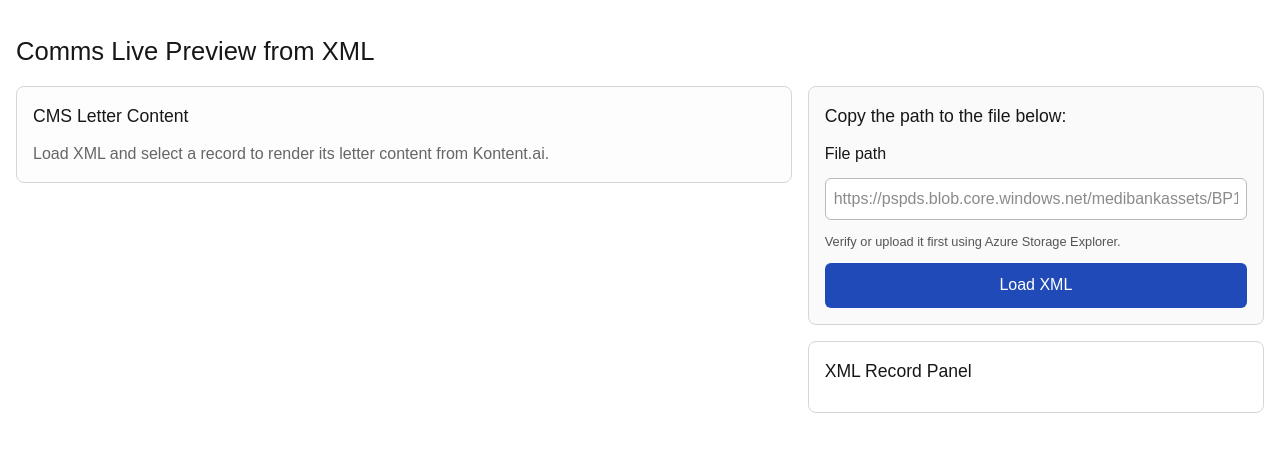
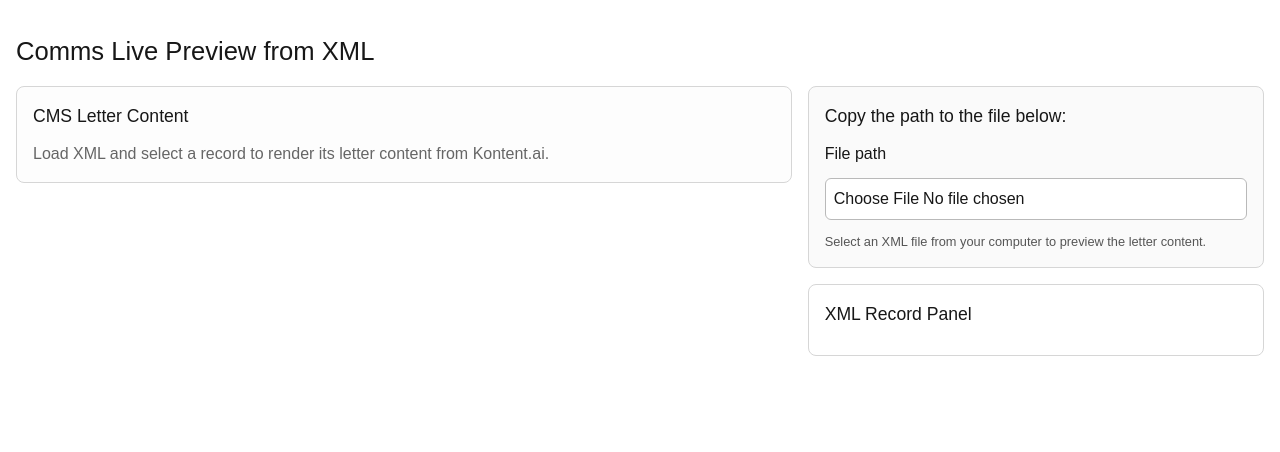
Before and after one commit to gbusani-personal/digital-kontnet-comms-upm-preview, a Next.js app: page / in a window 1280 px wide. Shown: the top 452 px of the page. Built offline with nearby package versions, Linux system fonts and the light colour scheme.

Commit message:
File load from local machine

```diff
--- a/app/page.tsx
+++ b/app/page.tsx
@@ -250,7 +250,6 @@ function readFirstStringFromValue(value: unknown): string {
 export default function Home() {
   const fallbackLogoSrc = "/next.svg";
 
-  const [xmlUrl, setXmlUrl] = useState("");
   const [isLoading, setIsLoading] = useState(false);
   const [errorMessage, setErrorMessage] = useState<string | null>(null);
   const [records, setRecords] = useState<XmlObject[]>([]);
@@ -356,20 +355,12 @@ export default function Home() {
     return Array.from(xmlDoc.documentElement.children);
   };
 
-  // Load XML from URL, parse it with DOMParser, then store repeating nodes as records.
-  const handleLoadXml = async () => {
-    const trimmedUrl = xmlUrl.trim();
+  // Load XML from local file, parse it with DOMParser, then store repeating nodes as records.
+  const handleLocalFileSelect = async (event: React.ChangeEvent<HTMLInputElement>) => {
+    const file = event.target.files?.[0];
 
-    if (!trimmedUrl) {
-      setErrorMessage("Please enter an XML URL.");
-      setRecords([]);
-      return;
-    }
-
-    if (trimmedUrl.endsWith("/")) {
-      setErrorMessage(
-        "Please provide the full XML blob URL including the file name, not just the container path."
-      );
+    if (!file) {
+      setErrorMessage(null);
       setRecords([]);
       return;
     }
@@ -381,16 +372,7 @@ export default function Home() {
     setLetterCodeFilter("");
 
     try {
-      // Fetch through a same-origin API route so browser CORS rules do not block Azure requests.
-      const response = await fetch(
-        `/api/load-xml?url=${encodeURIComponent(trimmedUrl)}`
-      );
-
-      if (!response.ok) {
-        throw new Error(`Unable to load XML. Status: ${response.status}.`);
-      }
-
-      const xmlText = await response.text();
+      const xmlText = await file.text();
       const parser = new DOMParser();
       const xmlDoc = parser.parseFromString(xmlText, "application/xml");
 
@@ -440,11 +422,9 @@ export default function Home() {
       setRecords(parsedRecords);
     } catch (error) {
       const message =
-        error instanceof TypeError
-          ? "Failed to load XML through the API proxy. Confirm the URL is reachable and points to a valid XML blob."
-          : error instanceof Error
-            ? error.message
-            : "An unexpected error occurred while loading XML.";
+        error instanceof Error
+          ? error.message
+          : "An unexpected error occurred while loading XML.";
       setErrorMessage(message);
     } finally {
       setIsLoading(false);
@@ -777,13 +757,13 @@ export default function Home() {
                 gap: "0.75rem",
               }}
             >
-              <label htmlFor="xml-url">File path</label>
+              <label htmlFor="xml-file">File path</label>
               <input
-                id="xml-url"
-                type="text"
-                value={xmlUrl}
-                onChange={(event) => setXmlUrl(event.target.value)}
-                placeholder="https://pspds.blob.core.windows.net/medibankassets/BP111PROD2_PrintBatch_20260320_101009.xml"
+                id="xml-file"
+                type="file"
+                accept=".xml"
+                onChange={handleLocalFileSelect}
+                disabled={isLoading}
                 style={{
                   padding: "0.5rem",
                   border: "1px solid #b9b9b9",
@@ -793,24 +773,8 @@ export default function Home() {
               />
 
               <small style={{ color: "#555" }}>
-                Verify or upload it first using Azure Storage Explorer.
+                Select an XML file from your computer to preview the letter content.
               </small>
-
-              <button
-                type="button"
-                onClick={handleLoadXml}
-                disabled={isLoading}
-                style={{
-                  padding: "0.65rem 1rem",
-                  border: "none",
-                  borderRadius: "6px",
-                  backgroundColor: isLoading ? "#888" : "#1f4ab8",
-                  color: "#fff",
-                  cursor: isLoading ? "not-allowed" : "pointer",
-                }}
-              >
-                {isLoading ? "Loading..." : "Load XML"}
-              </button>
 
               {errorMessage && (
                 <p style={{ margin: 0, color: "#b00020" }}>Error: {errorMessage}</p>
```
